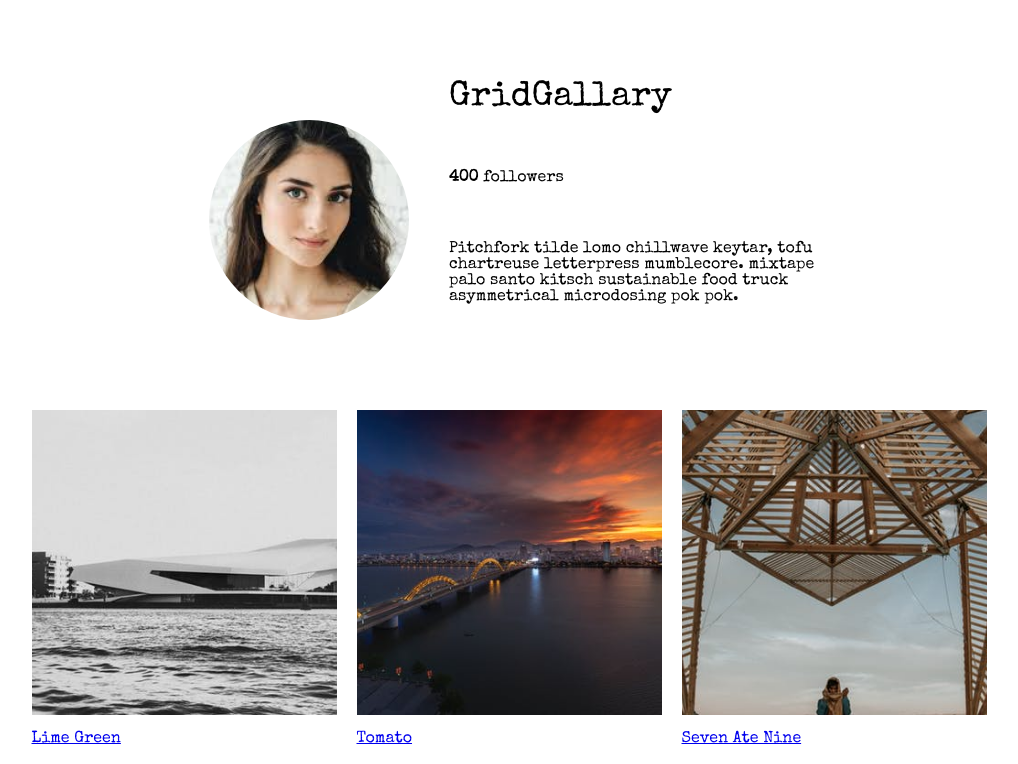
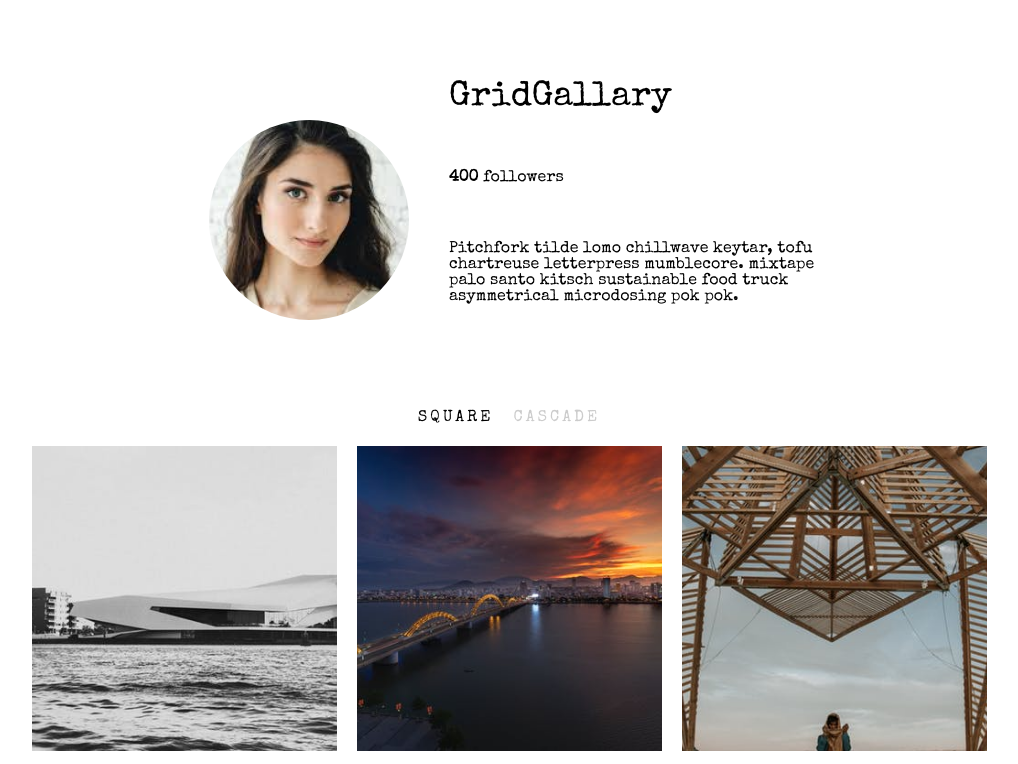
Before and after one commit to TheJSGirl/instagram-profile-ui-clone, a React (Create React App) app: page /gallery in a window 1280 px wide. Shown: the top 764 px of the page, without its empty margins (131-1149 px from the left). Built offline with nearby package versions, Linux system fonts and the light colour scheme.

Commit message:
feat: added Tablink

```diff
--- a/src/Gallery/Gallery.js
+++ b/src/Gallery/Gallery.js
@@ -16,13 +16,31 @@
   gap:20px;
 `;
 
+const LinkGrid = styled.div`
+  display: grid;
+  grid-template-columns: auto auto;
+  justify-content: center;
+  gap: 20px;
+  margin-bottom: 20px;
+`;
+const TabLink = styled(Link)`
+  text-decoration: none;
+  color: #ccc;
+  text-transform: uppercase;
+  letter-spacing: 3px;
+  ${({selected}) => selected && 'color: black;'}
+`;
 
 export function Gallery() {
     let location = useLocation();
-
+    const cascade = location.search === '?type=cascade';
     return (
       <div>
         <UserGrid />
+        <LinkGrid>
+            <TabLink selected={!cascade} to={{pathname: `${location.pathname}`, search:"?type=square"}} >Square</TabLink>
+            <TabLink selected={cascade} to={{pathname: `${location.pathname}`, search:"?type=cascade"}}>Cascade</TabLink>
+        </LinkGrid>
         <PhotoGrid>
           {Posts.map(i => (
             <Link
```
